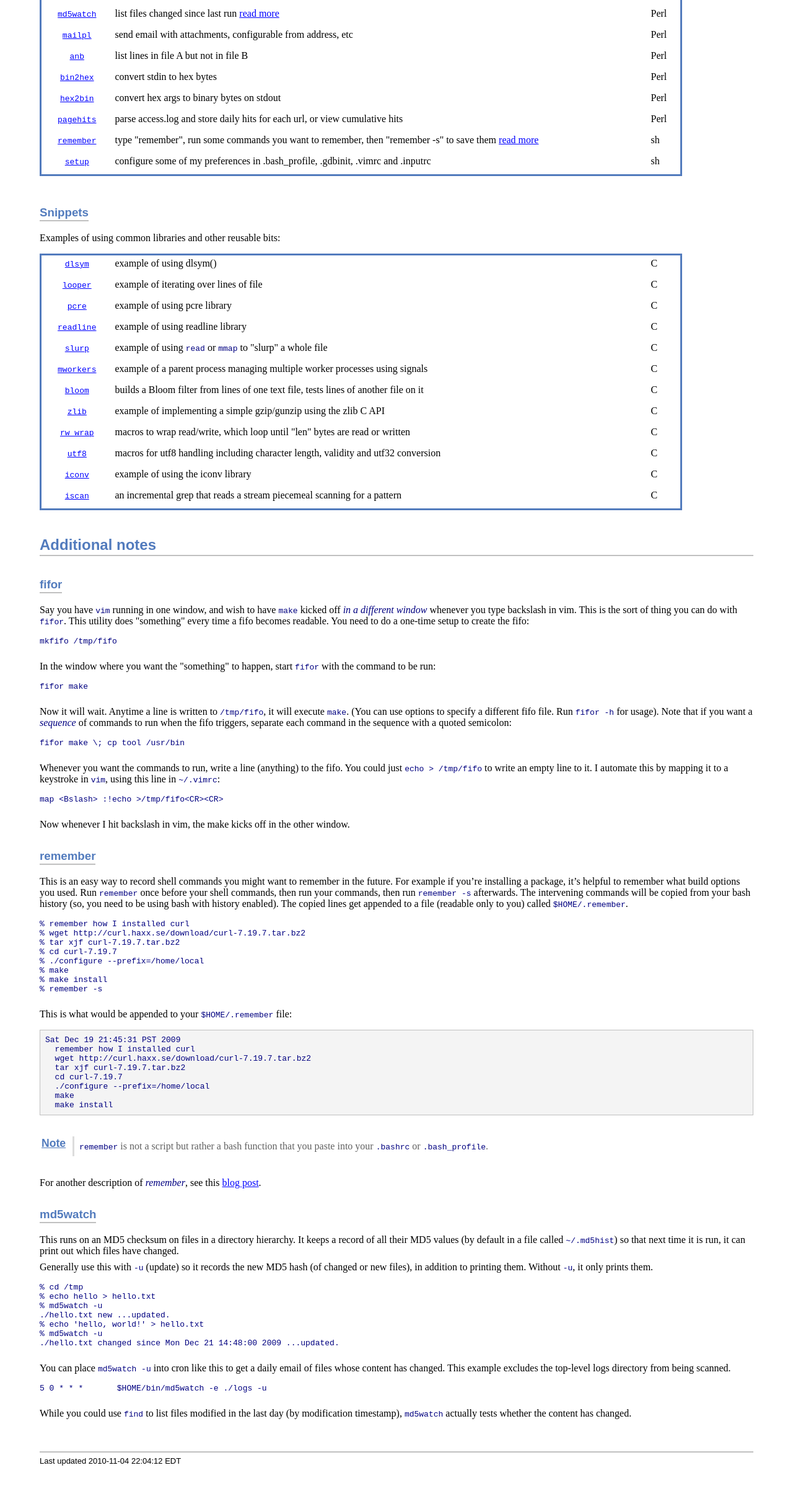
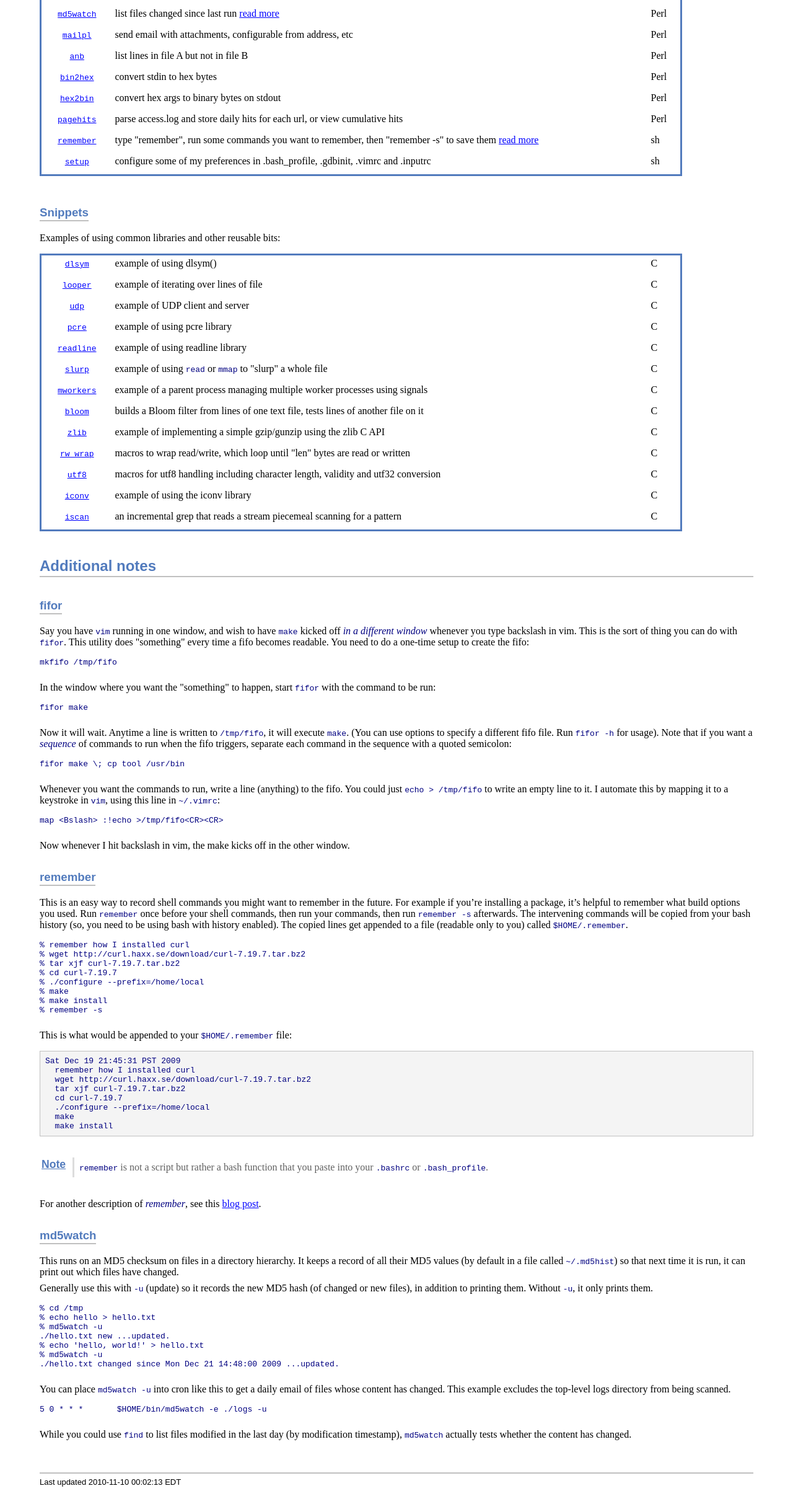
Before and after one commit to karlpilkington/misc, a plain HTML site: page index.html in a window 1280 px wide. Shown: the part 476-2881 px from the top of the page at 62% size. Before the commit the page ends 2847 px from the top, so only its background shows below. Drawn offline with Linux system fonts and the light colour scheme.

Commit message:
Include udp sample

```diff
--- a/index.html
+++ b/index.html
@@ -659,6 +659,11 @@ cellspacing="0" cellpadding="4">
 <td align="left" valign="top"><p class="table">C</p></td>
 </tr>
 <tr>
+<td align="center" valign="top"><p class="table"><tt><a href="http://tkhanson.net/cgit.cgi/misc.git/tree/udp">udp</a></tt></p></td>
+<td align="left" valign="top"><p class="table">example of UDP client and server</p></td>
+<td align="left" valign="top"><p class="table">C</p></td>
+</tr>
+<tr>
 <td align="center" valign="top"><p class="table"><tt><a href="http://tkhanson.net/cgit.cgi/misc.git/tree/pcre">pcre</a></tt></p></td>
 <td align="left" valign="top"><p class="table">example of using pcre library</p></td>
 <td align="left" valign="top"><p class="table">C</p></td>
@@ -817,7 +822,7 @@ modification timestamp), <tt>md5watch</tt> actually tests whether the content ha
 <div id="footnotes"><hr /></div>
 <div id="footer">
 <div id="footer-text">
-Last updated 2010-11-04 22:04:12 EDT
+Last updated 2010-11-10 00:02:13 EDT
 </div>
 </div>
 </body>
```
Also changed, not shown: index.txt.
